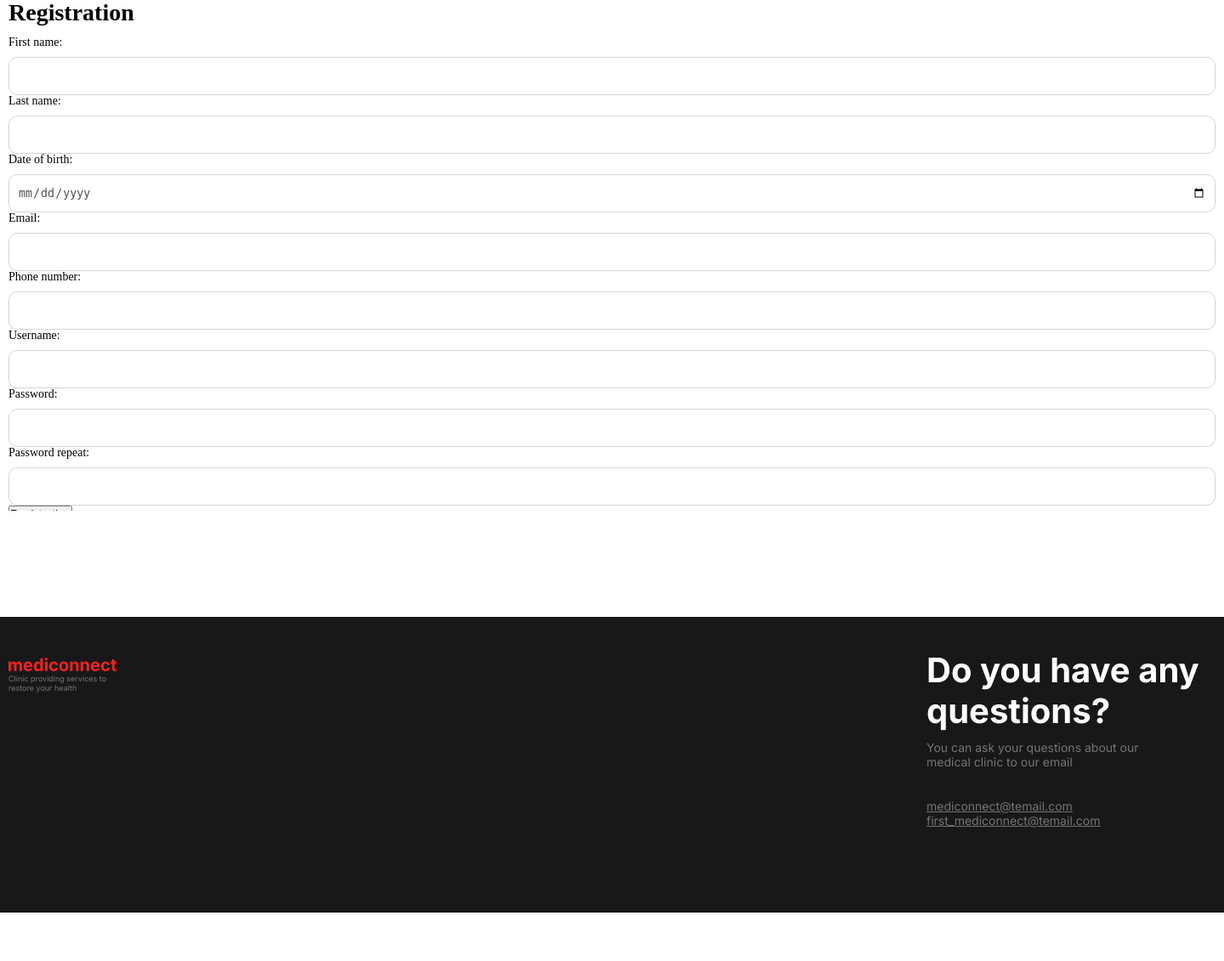
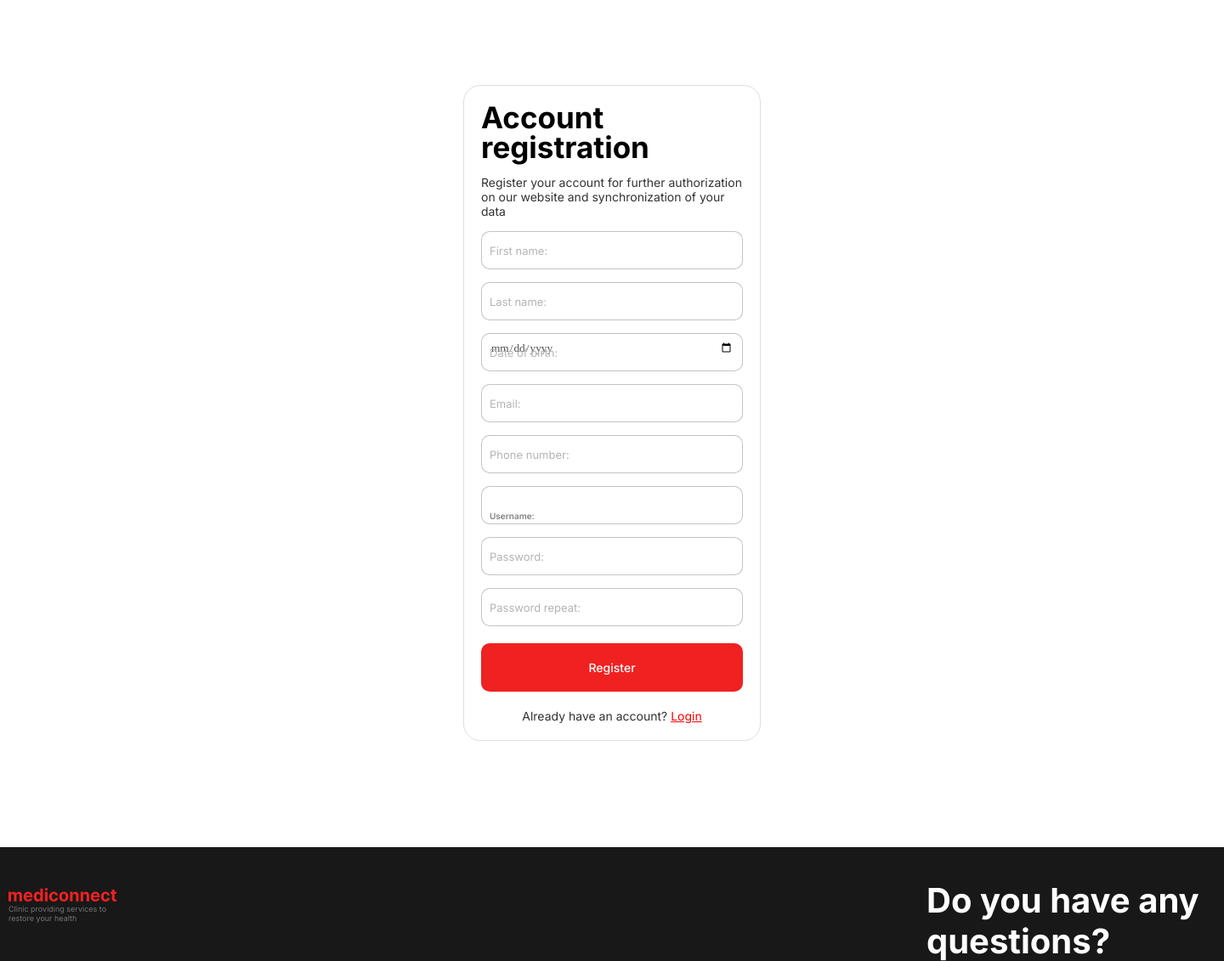
Before and after one commit to yaseliwanoff/mediconnect, a Django app: page /register/ in a window 1440 px wide. Shown: the part 87-1218 px from the top of the page at 85% size. Before the commit the page ends 1161 px from the top, so only its background shows below. Run offline with Django 5.2, Linux system fonts and the light colour scheme.

Commit message:
continue work in the reisher.html file

```diff
--- a/main/templates/main/register.html
+++ b/main/templates/main/register.html
@@ -5,17 +5,28 @@
 
 
 {% block body %}
-<div class="container">
-  <div style="height: 600px;" class="register-box">
-    <h1 class="register__title">Registration</h1><br>
-    <form method="post" class="register-form">
-      {% csrf_token %}
+<form class="form container" method="post">
+    <!-- <script src="{% static '/main/js/test.js' %}"></script> -->
+    <div class="form-text">
+        <div class="form-text-title">
+            Account <br>
+            registration
+        </div>
+        <div class="form-text-subtitle">
+            Register your account for further authorization on our website and synchronization of your data
+        </div>
+    </div>
+    {% csrf_token %}
         {% for f in form %}
-          <label class="form-label" for="{{ f.id_for_label }}">{{ f.label }}: </label> {{ f }}
-          <div class="form-error">{{ f.errors }}</div>
+            <div class="flex form-input">
+                {{ f }}
+                <span class="placeholder-text">{{ f.label_tag }}</span>
+                <div class="form-error">{{ f.errors }}</div>
+            </div>
         {% endfor %}
-        <button type="submit">Registration</button>
-    </form>
-  </div>
-</div>
+    <button class="submit">Register</button>
+    <div class="checking-have-account-or-not">
+        <p class="signin">Already have an account? <a href="{% url 'Login' %}" class="signin-link">Login</a></p>
+    </div>
+</form>
 {% endblock %}
```
